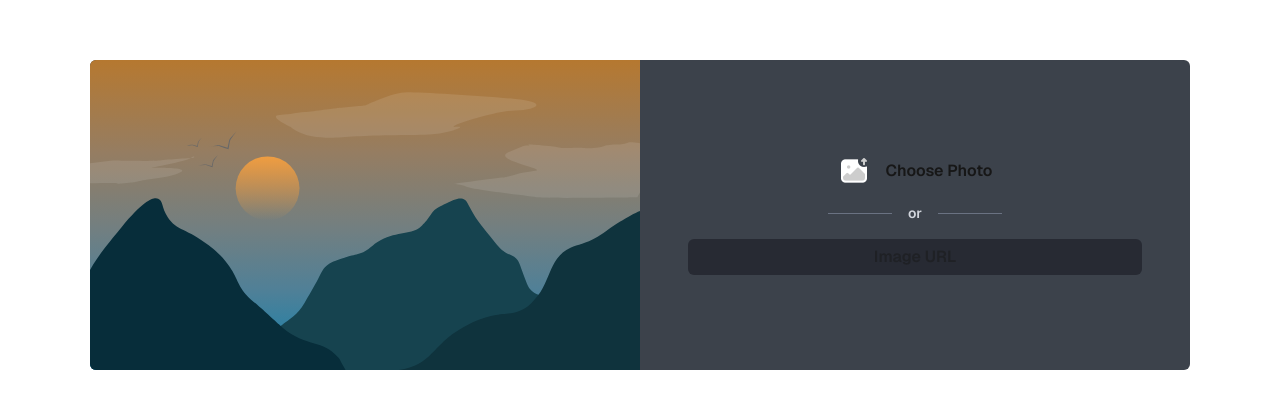
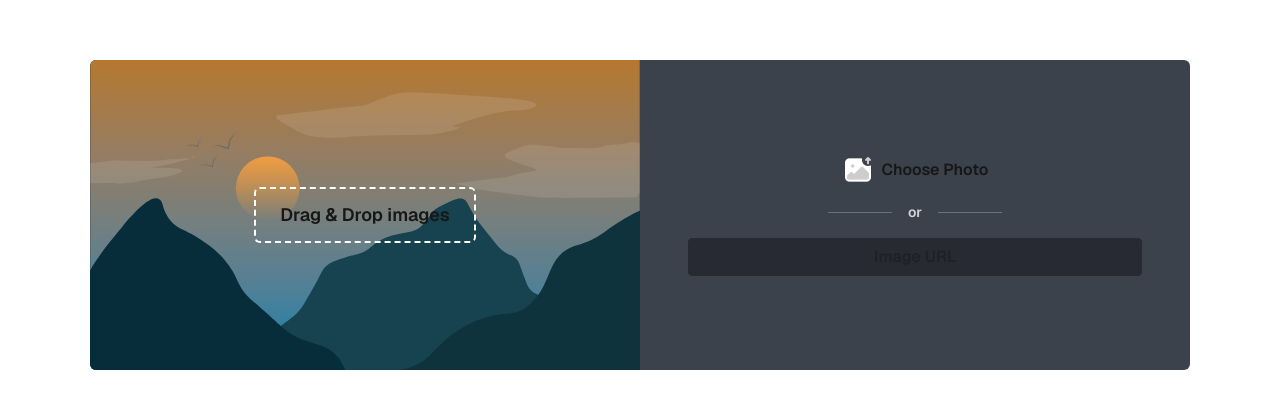
Before and after one commit to ricardoliveira5ro/ImgShr, a Next.js app: page / in a window 1280 px wide. Shown: the part 185-594 px from the top of the page. Built offline with nearby package versions, Linux system fonts and the light colour scheme.

Commit message:
styling upload form

```diff
--- /dev/null
+++ b/src/app/home.css
@@ -0,0 +1,17 @@
+.image-url-input {
+    border: 1px solid #272a33;
+    transition: border-color 0.4s ease, box-shadow 0.4s ease;
+}
+
+.image-url-input:focus {
+    outline: none;
+    border: 1px solid #c79df7;
+}
+
+.image-url-input:focus::placeholder {
+    color: transparent;
+}
+
+input[type="file"] {
+  display: none;
+}
--- a/src/app/page.tsx
+++ b/src/app/page.tsx
@@ -1,23 +1,32 @@
 import Image from "next/image";
+import "./home.css";
 
 export default function Home() {
   return (
     <div className="flex items-center justify-center h-screen p-8">
       <main className="grid grid-cols-2 w-fit rounded-md bg-[#3c424b]">
-        <div>
-          <Image src="/landscape.svg" className="rounded-l-md" width={550} height={309} alt="Landscape" priority />
+        <div className="relative">
+          <div className="absolute inset-0 flex items-center justify-center z-10">
+            <div className="text-lg border-2 border-dashed border-white px-6 py-3 rounded-md font-[family-name:var(--font-geist-sans)] font-semibold">
+              Drag & Drop images
+            </div>
+          </div>
+          <Image src="/landscape.svg" alt="Landscape" width={550} height={309} priority className="rounded-l-md object-cover"/>
         </div>
         <div className="flex flex-col items-center justify-center gap-y-4 px-12">
-          <div className="flex items-center gap-x-4">
-            <Image src="/image.png" width={32} height={32} alt="Landscape" priority />
-            <span className="font-[family-name:var(--font-geist-sans)] font-semibold">Choose Photo</span>
-          </div>
+          <label htmlFor="file-upload" className="inline-block cursor-pointer">
+            <div className="flex items-center gap-x-2">
+              <Image src="/image.png" width={32} height={32} alt="Landscape" priority />
+              <span className="font-[family-name:var(--font-geist-sans)] font-semibold">Choose Photo</span>
+            </div>
+          </label>
+          <input id="file-upload" type="file" accept=".png,.jpeg,.jpg,.svg,.webp" />
           <div className="flex items-center gap-4 text-sm text-gray-300">
             <div className="h-px w-16 bg-gray-500" />
             <span className="shrink-0 font-[family-name:var(--font-geist-sans)] font-semibold">or</span>
             <div className="h-px w-16 bg-gray-500" />
           </div>
-          <input className="bg-[#272a33] rounded-md w-full py-1.5 font-[family-name:var(--font-geist-sans)] font-semibold text-center" placeholder="Image URL" />
+          <input className="image-url-input bg-[#272a33] rounded-sm w-full py-1.5 font-[family-name:var(--font-geist-sans)] font-semibold text-center" placeholder="Image URL" />
         </div>
       </main>
     </div>
```
Also changed, not shown: 1 other file (tests, documents, lock files or other folders).
